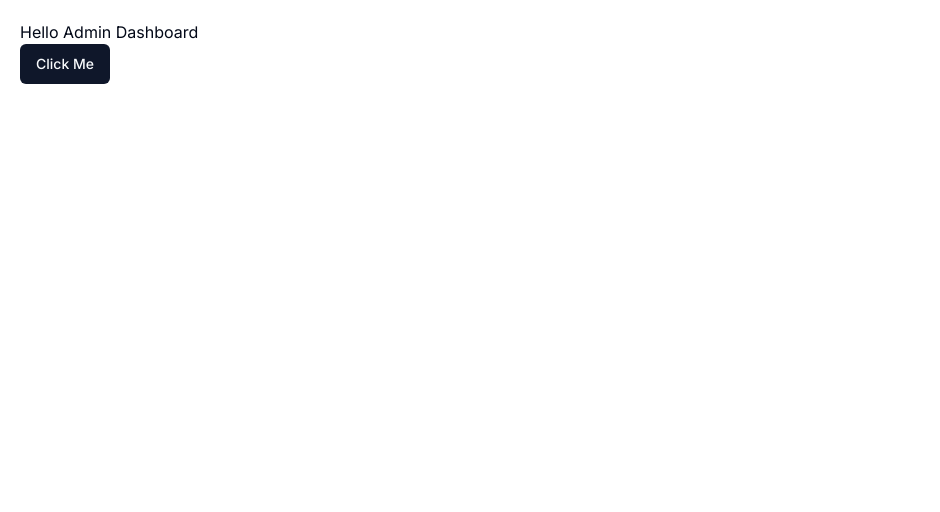
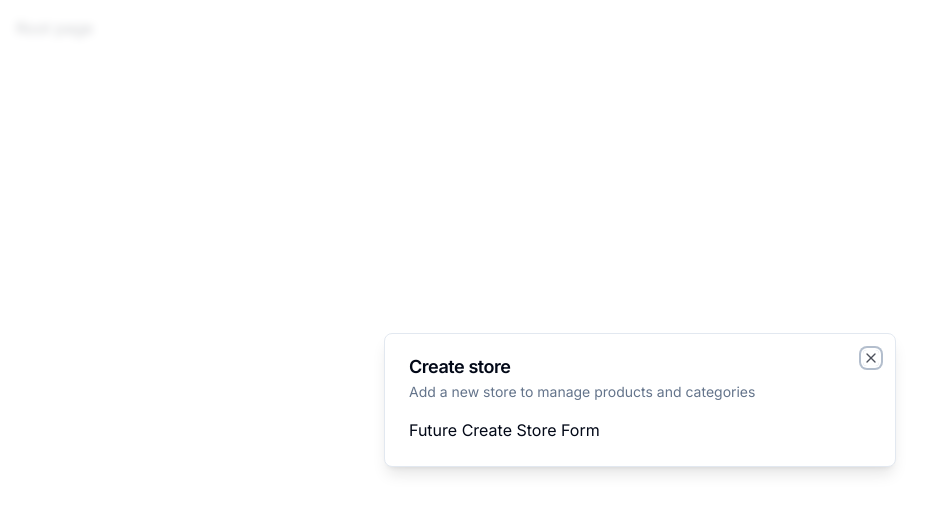
Before and after one commit to rohitt-gupta/ecom-dashboard, a Next.js app: page / in a window 1280 px wide. Shown: the top 512 px of the page, without its empty margins (0-940 px from the left). Built offline with nearby package versions, Linux system fonts and the light colour scheme.

Commit message:
Add: Store Modal
Create Store modal and added the StoreProvider into the global layout so we can onpen it everywhere

```diff
--- /dev/null
+++ b/app/(auth)/layout.tsx
@@ -0,0 +1,9 @@
+export default function AuthLayout({
+  children
+}: { children: React.ReactNode }) {
+  return (
+    <div className="flex items-center justify-center h-full">
+      {children}
+    </div>
+  )
+}
--- a/app/(root)/page.tsx
+++ b/app/(root)/page.tsx
@@ -1,10 +1,24 @@
-import { Button } from "@/components/ui/button";
+'use client'
 
-export default function Home() {
+import { useEffect, useState } from "react";
+
+import { useStoreModal } from "@/hooks/use-store-modal";
+
+const SetupPage = () => {
+  const onOpen = useStoreModal((state) => state.onOpen)
+  const isOpen = useStoreModal((state) => state.isOpen)
+
+  useEffect(() => {
+    if (!isOpen) {
+      onOpen();
+    }
+  }, [isOpen, onOpen])
+
   return (
-    <div className="p-5">
-      <p>Hello Admin Dashboard</p>
-      <Button>Click Me</Button>
+    <div className="p-4">
+      Root page
     </div>
   )
 }
+
+export default SetupPage;
--- a/app/layout.tsx
+++ b/app/layout.tsx
@@ -1,7 +1,10 @@
-import './globals.css'
 import type { Metadata } from 'next'
 import { Inter } from 'next/font/google'
 import { ClerkProvider } from '@clerk/nextjs'
+
+import ModalProvider from '@/providers/modal-provider'
+
+import './globals.css'
 
 const inter = Inter({ subsets: ['latin'] })
 
@@ -18,7 +21,10 @@
   return (
     <ClerkProvider>
       <html lang="en">
-        <body className={inter.className}>{children}</body>
+        <body className={inter.className}>
+          <ModalProvider />
+          {children}
+        </body>
       </html>
     </ClerkProvider>
   )
--- /dev/null
+++ b/components/modals/store-modal.tsx
@@ -0,0 +1,20 @@
+'use client'
+import React from 'react'
+import { Modal } from '@/components/ui/modal'
+import { useStoreModal } from '@/hooks/use-store-modal'
+
+export const StoreModal = () => {
+  const storeModal = useStoreModal();
+  return (
+    <Modal
+      title='Create store'
+      description='Add a new store to manage products and categories'
+      isOpen={storeModal.isOpen}
+      onClose={storeModal.onClose}
+    >
+      Future Create Store Form
+    </Modal>
+  )
+}
+
+export default StoreModal
--- /dev/null
+++ b/components/ui/dialog.tsx
@@ -0,0 +1,123 @@
+"use client"
+
+import * as React from "react"
+import * as DialogPrimitive from "@radix-ui/react-dialog"
+import { X } from "lucide-react"
+
+import { cn } from "@/lib/utils"
+
+const Dialog = DialogPrimitive.Root
+
+const DialogTrigger = DialogPrimitive.Trigger
+
+const DialogPortal = ({
+  className,
+  ...props
+}: DialogPrimitive.DialogPortalProps) => (
+  <DialogPrimitive.Portal className={cn(className)} {...props} />
+)
+DialogPortal.displayName = DialogPrimitive.Portal.displayName
+
+const DialogOverlay = React.forwardRef<
+  React.ElementRef<typeof DialogPrimitive.Overlay>,
+  React.ComponentPropsWithoutRef<typeof DialogPrimitive.Overlay>
+>(({ className, ...props }, ref) => (
+  <DialogPrimitive.Overlay
+    ref={ref}
+    className={cn(
+      "fixed inset-0 z-50 bg-background/80 backdrop-blur-sm data-[state=open]:animate-in data-[state=closed]:animate-out data-[state=closed]:fade-out-0 data-[state=open]:fade-in-0",
+      className
+    )}
+    {...props}
+  />
+))
+DialogOverlay.displayName = DialogPrimitive.Overlay.displayName
+
+const DialogContent = React.forwardRef<
+  React.ElementRef<typeof DialogPrimitive.Content>,
+  React.ComponentPropsWithoutRef<typeof DialogPrimitive.Content>
+>(({ className, children, ...props }, ref) => (
+  <DialogPortal suppressHydrationWarning={true}>
+    <DialogOverlay />
+    <DialogPrimitive.Content
+      ref={ref}
+      className={cn(
+        "fixed left-[50%] top-[50%] z-50 grid w-full max-w-lg translate-x-[-50%] translate-y-[-50%] gap-4 border bg-background p-6 shadow-lg duration-200 data-[state=open]:animate-in data-[state=closed]:animate-out data-[state=closed]:fade-out-0 data-[state=open]:fade-in-0 data-[state=closed]:zoom-out-95 data-[state=open]:zoom-in-95 data-[state=closed]:slide-out-to-left-1/2 data-[state=closed]:slide-out-to-top-[48%] data-[state=open]:slide-in-from-left-1/2 data-[state=open]:slide-in-from-top-[48%] sm:rounded-lg md:w-full",
+        className
+      )}
+      {...props}
+    >
+      {children}
+      <DialogPrimitive.Close className="absolute right-4 top-4 rounded-sm opacity-70 ring-offset-background transition-opacity hover:opacity-100 focus:outline-none focus:ring-2 focus:ring-ring focus:ring-offset-2 disabled:pointer-events-none data-[state=open]:bg-accent data-[state=open]:text-muted-foreground">
+        <X className="h-4 w-4" />
+        <span className="sr-only">Close</span>
+      </DialogPrimitive.Close>
+    </DialogPrimitive.Content>
+  </DialogPortal>
+))
+DialogContent.displayName = DialogPrimitive.Content.displayName
+
+const DialogHeader = ({
+  className,
+  ...props
+}: React.HTMLAttributes<HTMLDivElement>) => (
+  <div
+    className={cn(
+      "flex flex-col space-y-1.5 text-center sm:text-left",
+      className
+    )}
+    {...props}
+  />
+)
+DialogHeader.displayName = "DialogHeader"
+
+const DialogFooter = ({
+  className,
+  ...props
+}: React.HTMLAttributes<HTMLDivElement>) => (
+  <div
+    className={cn(
+      "flex flex-col-reverse sm:flex-row sm:justify-end sm:space-x-2",
+      className
+    )}
+    {...props}
+  />
+)
+DialogFooter.displayName = "DialogFooter"
+
+const DialogTitle = React.forwardRef<
+  React.ElementRef<typeof DialogPrimitive.Title>,
+  React.ComponentPropsWithoutRef<typeof DialogPrimitive.Title>
+>(({ className, ...props }, ref) => (
+  <DialogPrimitive.Title
+    ref={ref}
+    className={cn(
+      "text-lg font-semibold leading-none tracking-tight",
+      className
+    )}
+    {...props}
+  />
+))
+DialogTitle.displayName = DialogPrimitive.Title.displayName
+
+const DialogDescription = React.forwardRef<
+  React.ElementRef<typeof DialogPrimitive.Description>,
+  React.ComponentPropsWithoutRef<typeof DialogPrimitive.Description>
+>(({ className, ...props }, ref) => (
+  <DialogPrimitive.Description
+    ref={ref}
+    className={cn("text-sm text-muted-foreground", className)}
+    {...props}
+  />
+))
+DialogDescription.displayName = DialogPrimitive.Description.displayName
+
+export {
+  Dialog,
+  DialogTrigger,
+  DialogContent,
+  DialogHeader,
+  DialogFooter,
+  DialogTitle,
+  DialogDescription,
+}
--- /dev/null
+++ b/components/ui/modal.tsx
@@ -0,0 +1,45 @@
+"use client";
+
+import {
+  Dialog,
+  DialogContent,
+  DialogDescription,
+  DialogHeader,
+  DialogTitle,
+} from "@/components/ui/dialog";
+
+interface ModalProps {
+  title: string;
+  description: string;
+  isOpen: boolean;
+  onClose: () => void;
+  children?: React.ReactNode;
+}
+
+export const Modal: React.FC<ModalProps> = ({
+  title,
+  description,
+  isOpen,
+  onClose,
+  children,
+}) => {
+  const onChange = (open: boolean) => {
+    if (!open) {
+      onClose();
+    }
+  };
+
+  return (
+    <Dialog open={isOpen} onOpenChange={onChange}>
+      <DialogContent>
+        <DialogHeader>
+          <DialogTitle>{title}</DialogTitle>
+          <DialogDescription>{description}</DialogDescription>
+        </DialogHeader>
+        <div>
+          {children}
+        </div>
+      </DialogContent>
+    </Dialog>
+  );
+};
--- /dev/null
+++ b/hooks/use-store-modal.tsx
@@ -0,0 +1,13 @@
+import { create } from 'zustand';
+
+interface useStoreModalStore {
+  isOpen: boolean;
+  onOpen: () => void;
+  onClose: () => void;
+}
+
+export const useStoreModal = create<useStoreModalStore>((set) => ({
+  isOpen: false,
+  onOpen: () => set({ isOpen: true }),
+  onClose: () => set({ isOpen: false }),
+}))
--- a/package.json
+++ b/package.json
@@ -10,6 +10,7 @@
   },
   "dependencies": {
     "@clerk/nextjs": "^4.23.2",
+    "@radix-ui/react-dialog": "^1.0.4",
     "@radix-ui/react-slot": "^1.0.2",
     "@types/node": "20.4.8",
     "@types/react": "18.2.18",
@@ -27,6 +28,7 @@
     "tailwind-merge": "^1.14.0",
     "tailwindcss": "3.3.3",
     "tailwindcss-animate": "^1.0.6",
-    "typescript": "5.1.6"
+    "typescript": "5.1.6",
+    "zustand": "^4.4.1"
   }
 }
--- /dev/null
+++ b/providers/modal-provider.tsx
@@ -0,0 +1,25 @@
+'use client'
+
+import React, { useEffect, useState } from 'react'
+
+import StoreModal from '@/components/modals/store-modal';
+
+const ModalProvider = () => {
+  const [isMounted, setIsMounted] = useState(false);
+
+  useEffect(() => {
+    setIsMounted(true)
+  }, []);
+
+  if (!isMounted) {
+    return null;
+  }
+
+  return (
+    <>
+      <StoreModal />
+    </>
+  )
+}
+
+export default ModalProvider
```
Also changed, not shown: 1 other file (tests, documents, lock files or other folders).
